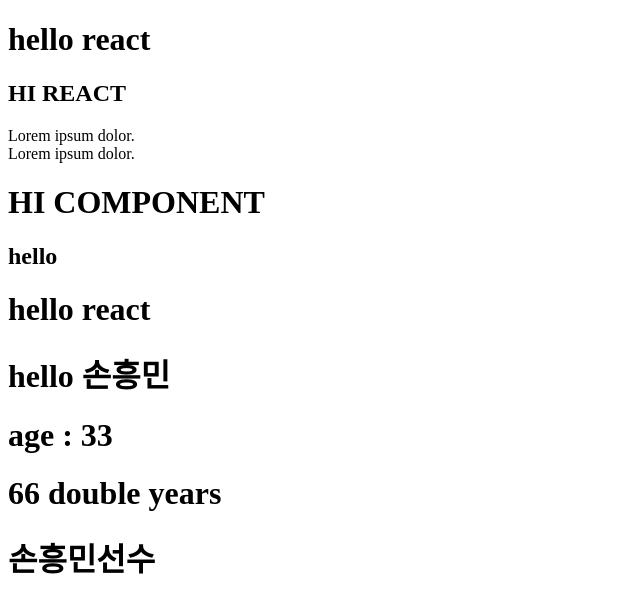
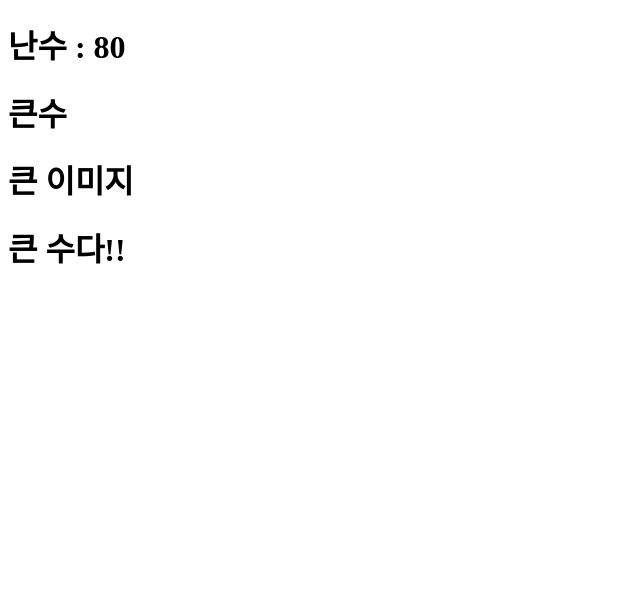
Before and after one commit to Seunggyo/react20231031, a React (Create React App) app: page / in a window 1280 px wide. Shown: the top 612 px of the page, without its empty margins (0-640 px from the left). Built offline with nearby package versions, Linux system fonts and the light colour scheme.

Commit message:
jsx 의 {}에서 간단한 연산자 활용

```diff
--- a/src/App.js
+++ b/src/App.js
@@ -1,60 +1,25 @@
-function MyComp2() {
-  let name = "손흥민";
-  let age = 33;
+function App() {
+  const number = Math.ceil(Math.random() * 100);
+  const isLarge = number > 50;
+  const isSmall = number <= 50;
 
-  // jsx 에서 js 코드 작성 하기 위한 기호 {}
   return (
     <>
-      <h1>hello react</h1>
-      <h1>hello {name}</h1>
-      <h1>age : {age}</h1>
-      <h1>{age * 2} double years</h1>
-      <h1>{name + "선수"}</h1>
-      {/*
-      중괄호는 자바스크립트 코드이기 때문에 코드 블럭이 이런식으로 생겼다
-      */}
+      <h1>난수 : {number}</h1>
+      <h1>{number > 50 ? "큰수" : "작은수"}</h1>
+      <div>{number > 50 ? <BigImage /> : <SmallImage />}</div>
+      <div>{isLarge && <h1>큰 수다!!</h1>}</div>
+      <div>{isLarge || <h1>작은 수다!!</h1>}</div>
     </>
   );
 }
 
-function App() {
-  // component : html을 감싸고 있는 함수
-  // jsx에서 태그 사용시 꼭 태그 종료를 해야함
-  // 빈 요소이면 시작 태그에서 종료
-  return (
-    <div>
-      <h1>hello react</h1>
-      <h2>HI REACT</h2>
-      <p>
-        Lorem ipsum dolor. <br />
-        Lorem ipsum dolor.
-      </p>
-      <MyComp />
-      <MyComp2 />
-    </div>
-  );
+function BigImage() {
+  return <h1>큰 이미지</h1>;
 }
 
-// built-in component 는 소 문자로 시작
-// component 명을 작성할 때는 항상 대 문자로 시작
-// return 문을 가져야 함
-// return 값은 보통 JSX 코드
-
-function MyComp() {
-  // return 에 jsx 코드 작성 가능
-  // 꼭 하나의 root tag 가 존재 하여야 한다.
-  // return 값이 여러 줄이면 ()로 감싸기
-  // root tag 가 필요 없다면 fragment 를 사용
-  // fragment : <> 안에 아무 것도 안 적혀 있는 코드
-
-  // jsx 에서 주석 사용 법
-  // {/*  */}
-  return (
-    <div>
-      <h1>HI COMPONENT</h1>
-      <h2>hello</h2>
-    </div>
-  );
+function SmallImage() {
+  return <h3>작은 이미지</h3>;
 }
 
 export default App;
```
